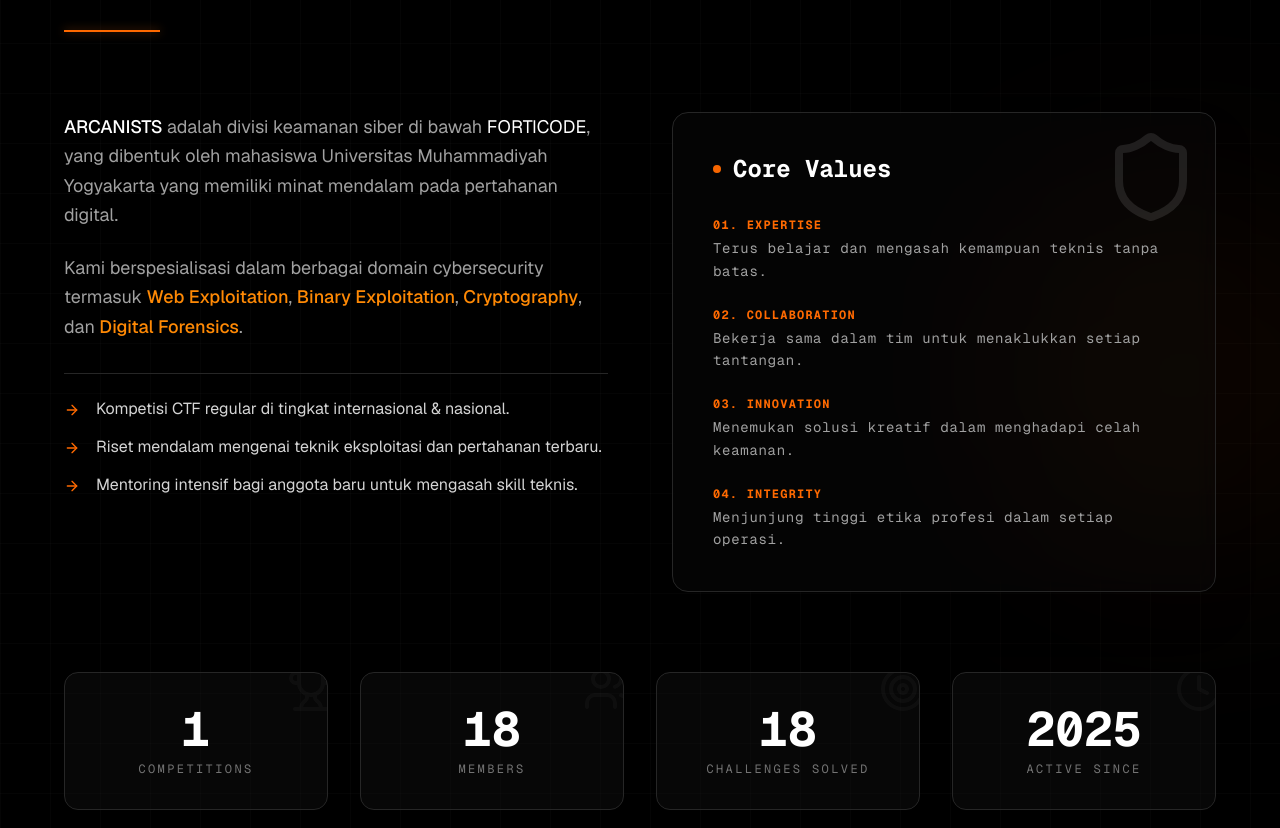
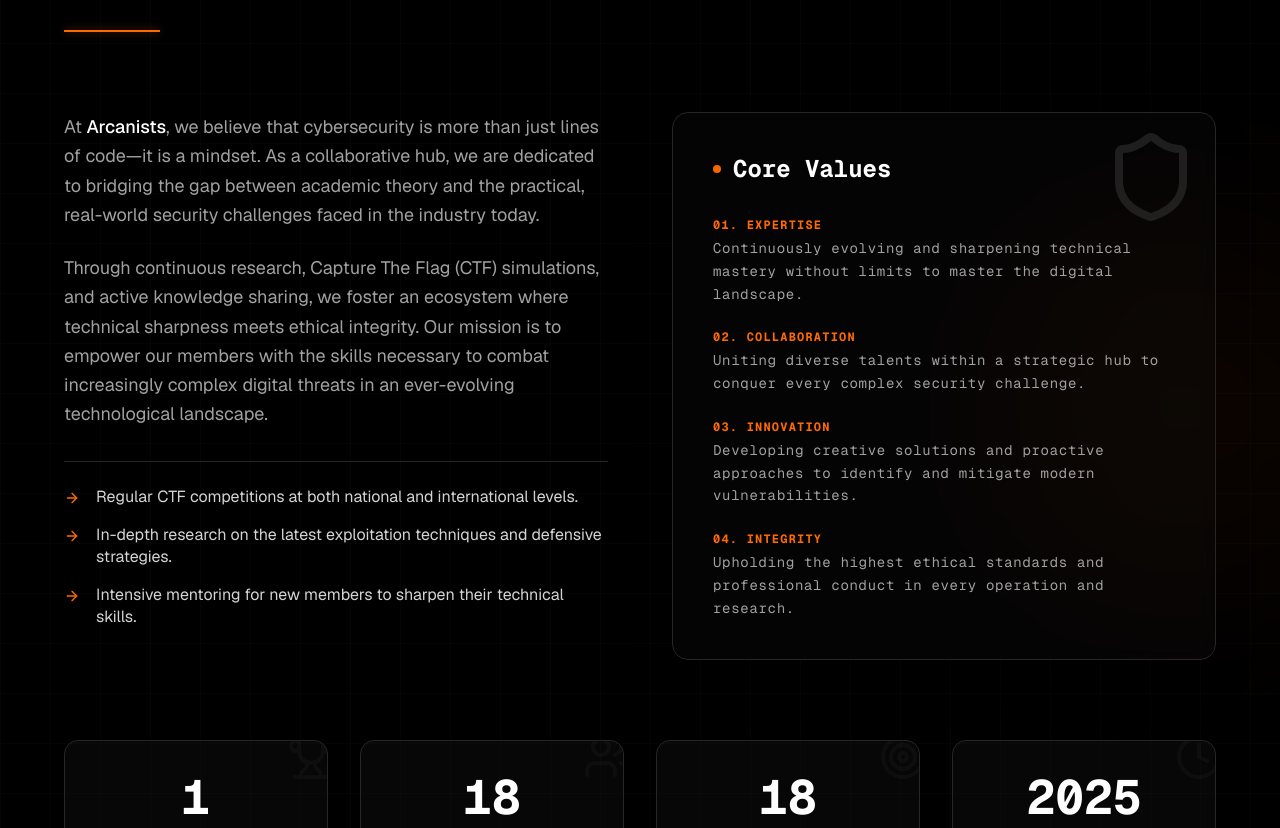
Before and after one commit to K4lameety/arcanists, a Next.js app: page / in a window 1280 px wide. Shown: the part 957-1785 px from the top of the page. Built offline with nearby package versions, Linux system fonts and the light colour scheme.

Commit message:
change text in homepage & title

```diff
--- a/app/layout.tsx
+++ b/app/layout.tsx
@@ -7,7 +7,7 @@
 const geistMono = Geist_Mono({ subsets: ["latin"], variable: "--font-mono" });
 
 export const metadata: Metadata = {
-  title: 'Arcanists Team',
+  title: 'Arcanists | Cybersecurity and Networking Community',
   icons: {
     icon: '/icon.png',
   },
--- a/app/page.tsx
+++ b/app/page.tsx
@@ -75,7 +75,7 @@
               </p>
               <div className="text-xs md:text-lg text-neutral-400 max-w-2xl mx-auto leading-relaxed font-light px-4 md:px-0">
                 <p>
-                  A specialized division under <span className="text-white font-medium">Forticode Club</span>, created by <span className="text-white font-medium">UMY</span> students who share a deep interest and concern for cybersecurity.
+                  Operating under the auspices of <span className="text-white font-medium">Forticode Club</span>, this community was founded by students of Universitas Muhammadiyah Yogyakarta, born out of a profound dedication to digital system integrity. We focus on developing technical expertise and security research to meet the challenges of an ever-evolving technological landscape.
                 </p>
               </div>
             </div>
@@ -117,18 +117,18 @@
               <div className="space-y-6 md:space-y-8">
                 <div className="space-y-4 md:space-y-6">
                   <p className="text-sm md:text-lg text-neutral-400 leading-relaxed text-center md:text-left">
-                    <span className="text-white font-medium">ARCANISTS</span> adalah divisi keamanan siber di bawah <span className="text-white">FORTICODE</span>, yang dibentuk oleh mahasiswa Universitas Muhammadiyah Yogyakarta yang memiliki minat mendalam pada pertahanan digital.
+                    At <span className="text-white font-medium">Arcanists</span>, we believe that cybersecurity is more than just lines of code—it is a mindset. As a collaborative hub, we are dedicated to bridging the gap between academic theory and the practical, real-world security challenges faced in the industry today.
                   </p>
                   <p className="text-sm md:text-lg text-neutral-400 leading-relaxed text-center md:text-left">
-                    Kami berspesialisasi dalam berbagai domain cybersecurity termasuk <span className="text-orange-400 font-medium">Web Exploitation</span>, <span className="text-orange-400 font-medium">Binary Exploitation</span>, <span className="text-orange-400 font-medium">Cryptography</span>, dan <span className="text-orange-400 font-medium">Digital Forensics</span>.
+                    Through continuous research, Capture The Flag (CTF) simulations, and active knowledge sharing, we foster an ecosystem where technical sharpness meets ethical integrity. Our mission is to empower our members with the skills necessary to combat increasingly complex digital threats in an ever-evolving technological landscape.
                   </p>
                 </div>
 
                 <div className="space-y-4 pt-6 border-t border-neutral-800">
                   {[
-                    "Kompetisi CTF regular di tingkat internasional & nasional.",
-                    "Riset mendalam mengenai teknik eksploitasi dan pertahanan terbaru.",
-                    "Mentoring intensif bagi anggota baru untuk mengasah skill teknis."
+                    "Regular CTF competitions at both national and international levels.",
+                    "In-depth research on the latest exploitation techniques and defensive strategies.",
+                    "Intensive mentoring for new members to sharpen their technical skills."
                   ].map((text, i) => (
                     <div key={i} className="flex items-start gap-3 md:gap-4 group">
                       <div className="mt-1 flex-shrink-0">
@@ -152,10 +152,26 @@
                 </h3>
                 <ul className="space-y-5 md:space-y-6 terminal-text">
                   {[
-                    { n: "01", t: "Expertise", d: "Terus belajar dan mengasah kemampuan teknis tanpa batas." },
-                    { n: "02", t: "Collaboration", d: "Bekerja sama dalam tim untuk menaklukkan setiap tantangan." },
-                    { n: "03", t: "Innovation", d: "Menemukan solusi kreatif dalam menghadapi celah keamanan." },
-                    { n: "04", t: "Integrity", d: "Menjunjung tinggi etika profesi dalam setiap operasi." }
+                    {
+                      "n": "01",
+                      "t": "Expertise",
+                      "d": "Continuously evolving and sharpening technical mastery without limits to master the digital landscape."
+                    },
+                    {
+                      "n": "02",
+                      "t": "Collaboration",
+                      "d": "Uniting diverse talents within a strategic hub to conquer every complex security challenge."
+                    },
+                    {
+                      "n": "03",
+                      "t": "Innovation",
+                      "d": "Developing creative solutions and proactive approaches to identify and mitigate modern vulnerabilities."
+                    },
+                    {
+                      "n": "04",
+                      "t": "Integrity",
+                      "d": "Upholding the highest ethical standards and professional conduct in every operation and research."
+                    }
                   ].map((item, i) => (
                     <li key={i} className="space-y-1">
                       <div className="text-orange-500 font-bold text-[10px] md:text-xs uppercase tracking-widest">{item.n}. {item.t}</div>
```
